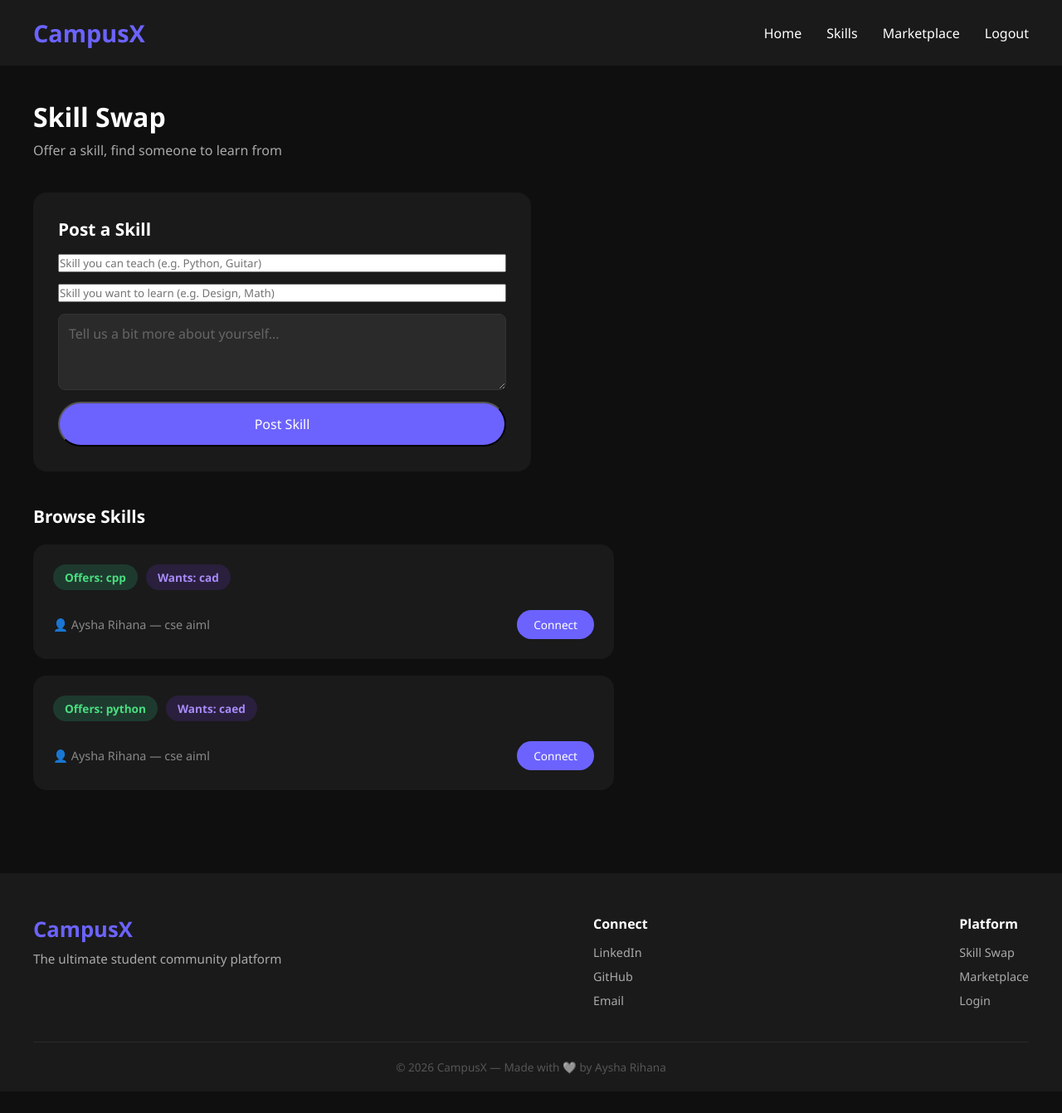
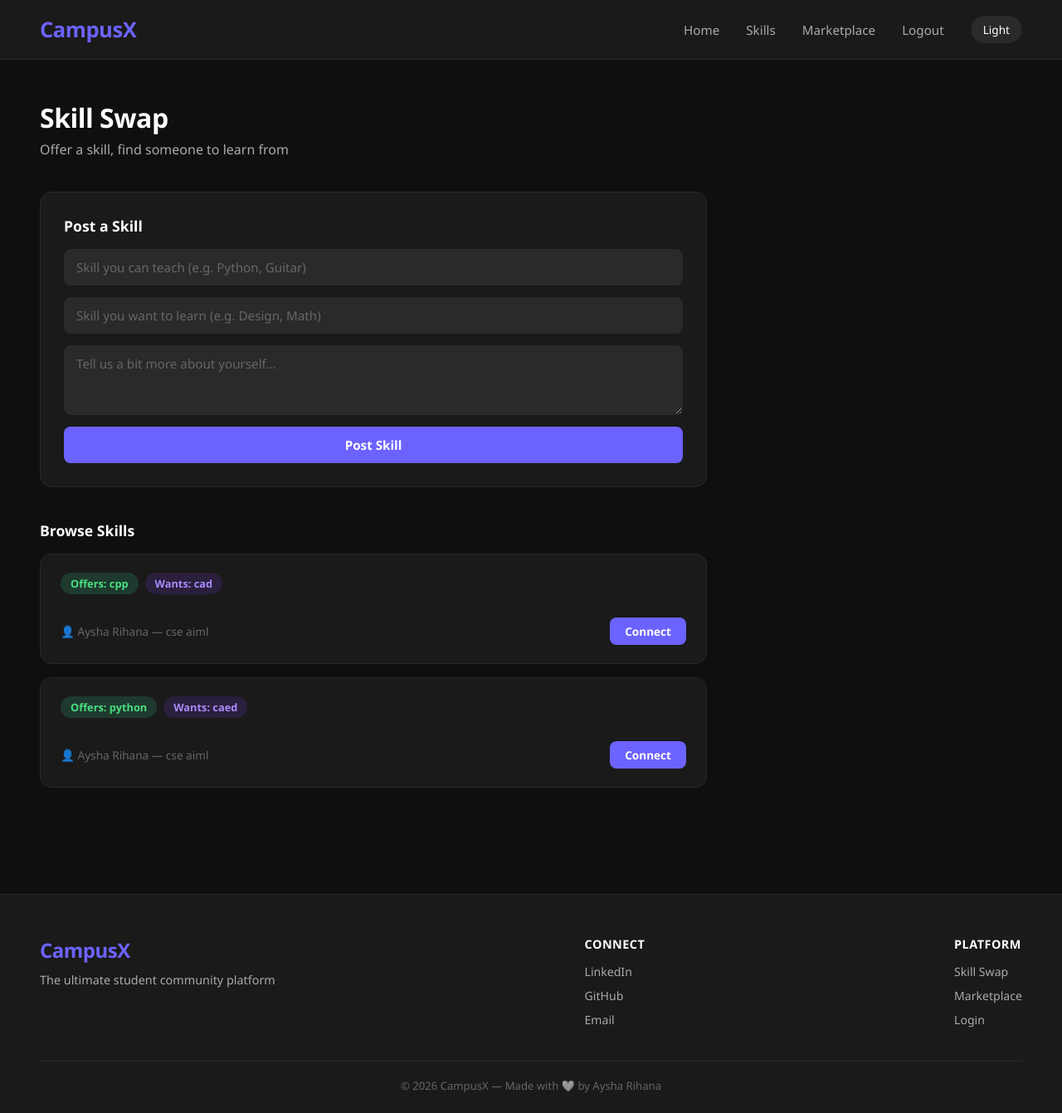
Before and after one commit to Rihana010/CampusX, a Flask app: page /skills in a window 1280 px wide. Shown: the whole page at 83% size. Before the commit the page ends 1295 px from the top, so only its background shows below. Run offline with Flask 3, Linux system fonts and the light colour scheme; a user stored in the database is signed in; data comes from the database, SQL or seed files in the repository.

Commit message:
Updated CampusX

```diff
--- a/static/css/style.css
+++ b/static/css/style.css
@@ -1,97 +1,204 @@
+:root {
+    --bg: #0f0f0f;
+    --bg2: #1a1a1a;
+    --bg3: #2a2a2a;
+    --text: #ffffff;
+    --text2: #aaaaaa;
+    --text3: #666666;
+    --accent: #6c63ff;
+    --accent-hover: #574fd6;
+    --border: #2a2a2a;
+    --card: #1a1a1a;
+    --green: #4ade80;
+    --green-bg: #1e3a2f;
+    --purple: #a78bfa;
+    --purple-bg: #2a1f3d;
+}
+
+.light {
+    --bg: #f8f8f8;
+    --bg2: #ffffff;
+    --bg3: #f0f0f0;
+    --text: #111111;
+    --text2: #555555;
+    --text3: #999999;
+    --accent: #6c63ff;
+    --accent-hover: #574fd6;
+    --border: #e5e5e5;
+    --card: #ffffff;
+    --green: #16a34a;
+    --green-bg: #dcfce7;
+    --purple: #7c3aed;
+    --purple-bg: #ede9fe;
+}
+
 * {
     margin: 0;
     padding: 0;
     box-sizing: border-box;
     font-family: 'Segoe UI', sans-serif;
+    transition: background 0.3s, color 0.3s;
 }
 
 body {
-    background: #0f0f0f;
-    color: #fff;
+    background: var(--bg);
+    color: var(--text);
+    min-height: 100vh;
 }
 
+/* NAV */
 nav {
     display: flex;
     justify-content: space-between;
     align-items: center;
-    padding: 20px 40px;
-    background: #1a1a1a;
+    padding: 18px 48px;
+    background: var(--bg2);
+    border-bottom: 1px solid var(--border);
+    position: sticky;
+    top: 0;
+    z-index: 100;
 }
 
 nav h1 {
-    color: #6c63ff;
-    font-size: 1.8rem;
+    color: var(--accent);
+    font-size: 1.6rem;
+    font-weight: 700;
+    letter-spacing: -0.5px;
 }
 
 nav ul {
     list-style: none;
     display: flex;
-    gap: 30px;
+    align-items: center;
+    gap: 32px;
 }
 
 nav ul a {
-    color: #fff;
+    color: var(--text2);
     text-decoration: none;
-    font-size: 1rem;
+    font-size: 0.95rem;
+    font-weight: 500;
 }
 
 nav ul a:hover {
-    color: #6c63ff;
+    color: var(--text);
 }
 
+/* THEME TOGGLE */
+.theme-toggle {
+    background: var(--bg3);
+    border: 1px solid var(--border);
+    color: var(--text);
+    padding: 6px 14px;
+    border-radius: 20px;
+    cursor: pointer;
+    font-size: 0.85rem;
+    font-weight: 500;
+}
+
+.theme-toggle:hover {
+    background: var(--accent);
+    color: #fff;
+    border-color: var(--accent);
+}
+
+/* HERO */
 .hero {
     display: flex;
     flex-direction: column;
     align-items: center;
     justify-content: center;
-    height: 90vh;
+    height: 88vh;
     text-align: center;
-    gap: 20px;
+    gap: 24px;
+    padding: 0 20px;
 }
 
 .hero h2 {
-    font-size: 3rem;
-    color: #fff;
+    font-size: 3.5rem;
+    font-weight: 800;
+    letter-spacing: -1.5px;
+    line-height: 1.1;
+    max-width: 700px;
+}
+
+.hero h2 span {
+    color: var(--accent);
 }
 
 .hero p {
-    font-size: 1.2rem;
-    color: #aaa;
+    font-size: 1.15rem;
+    color: var(--text2);
+    max-width: 480px;
+    line-height: 1.6;
 }
 
+.hero-btns {
+    display: flex;
+    gap: 14px;
+}
+
+/* BUTTONS */
 .btn {
-    padding: 14px 36px;
-    background: #6c63ff;
+    padding: 12px 28px;
+    background: var(--accent);
     color: #fff;
-    border-radius: 30px;
+    border-radius: 8px;
     text-decoration: none;
-    font-size: 1rem;
-    transition: 0.3s;
+    font-size: 0.95rem;
+    font-weight: 600;
+    border: none;
+    cursor: pointer;
+    transition: 0.2s;
+    display: inline-block;
 }
 
 .btn:hover {
-    background: #574fd6;
+    background: var(--accent-hover);
 }
+
+.btn.outline {
+    background: transparent;
+    border: 1.5px solid var(--border);
+    color: var(--text);
+}
+
+.btn.outline:hover {
+    border-color: var(--accent);
+    color: var(--accent);
+}
+
+.btn.small {
+    padding: 7px 18px;
+    font-size: 0.85rem;
+}
+
+/* AUTH */
 .auth-container {
     display: flex;
     justify-content: center;
     align-items: center;
-    height: 90vh;
+    min-height: 88vh;
+    padding: 40px 20px;
 }
 
 .auth-box {
-    background: #1a1a1a;
+    background: var(--card);
     padding: 40px;
     border-radius: 16px;
-    width: 400px;
+    width: 420px;
     display: flex;
     flex-direction: column;
-    gap: 20px;
+    gap: 24px;
+    border: 1px solid var(--border);
 }
 
 .auth-tabs {
     display: flex;
-    gap: 10px;
+    gap: 8px;
+    background: var(--bg3);
+    padding: 4px;
+    border-radius: 10px;
 }
 
 .tab-btn {
@@ -99,219 +206,256 @@ nav ul a:hover {
     padding: 10px;
     border: none;
     border-radius: 8px;
-    background: #2a2a2a;
-    color: #aaa;
+    background: transparent;
+    color: var(--text2);
     cursor: pointer;
-    font-size: 1rem;
+    font-size: 0.95rem;
+    font-weight: 500;
 }
 
 .tab-btn.active {
-    background: #6c63ff;
-    color: #fff;
+    background: var(--card);
+    color: var(--text);
+    box-shadow: 0 1px 4px rgba(0,0,0,0.15);
 }
 
 .tab-content {
     display: flex;
     flex-direction: column;
-    gap: 14px;
+    gap: 16px;
 }
 
 .tab-content h2 {
-    font-size: 1.5rem;
+    font-size: 1.4rem;
+    font-weight: 700;
+    letter-spacing: -0.5px;
 }
 
-.tab-content input {
-    padding: 12px;
+.tab-content input, .post-form input[type="text"],
+.post-form input[type="number"], .post-form textarea {
+    padding: 11px 14px;
     border-radius: 8px;
-    border: 1px solid #333;
-    background: #2a2a2a;
-    color: #fff;
-    font-size: 1rem;
+    border: 1.5px solid var(--border);
+    background: var(--bg3);
+    color: var(--text);
+    font-size: 0.95rem;
+    width: 100%;
+    outline: none;
 }
 
-.tab-content input::placeholder {
-    color: #666;
+.tab-content input:focus, .post-form input:focus,
+.post-form textarea:focus {
+    border-color: var(--accent);
+}
+
+.tab-content input::placeholder, .post-form input::placeholder,
+.post-form textarea::placeholder {
+    color: var(--text3);
 }
 
 .hidden {
-    display: none;
+    display: none !important;
 }
+
 form {
     display: flex;
     flex-direction: column;
     gap: 14px;
 }
+
+/* DASHBOARD */
 .dashboard {
-    padding: 60px 40px;
+    padding: 60px 48px;
     display: flex;
     flex-direction: column;
-    gap: 30px;
+    gap: 32px;
+    max-width: 1100px;
 }
 
 .dashboard h2 {
-    font-size: 2rem;
+    font-size: 2.2rem;
+    font-weight: 800;
+    letter-spacing: -1px;
+}
+
+.dashboard p {
+    color: var(--text2);
+    margin-top: 6px;
 }
 
 .dashboard-cards {
     display: flex;
     gap: 20px;
+    flex-wrap: wrap;
 }
 
 .card {
-    background: #1a1a1a;
-    padding: 30px;
-    border-radius: 16px;
-    width: 300px;
+    background: var(--card);
+    padding: 28px;
+    border-radius: 14px;
+    width: 280px;
     display: flex;
     flex-direction: column;
-    gap: 14px;
+    gap: 12px;
+    border: 1px solid var(--border);
+    transition: 0.2s;
+}
+
+.card:hover {
+    border-color: var(--accent);
+    transform: translateY(-2px);
 }
 
 .card h3 {
-    font-size: 1.4rem;
+    font-size: 1.2rem;
+    font-weight: 700;
 }
 
 .card p {
-    color: #aaa;
-}
-button[type="submit"] {
-    padding: 12px;
-    background: #6c63ff;
-    color: #fff;
-    border: none;
-    border-radius: 8px;
-    font-size: 1rem;
-    cursor: pointer;
+    color: var(--text2);
+    font-size: 0.9rem;
+    line-height: 1.5;
 }
 
-button[type="submit"]:hover {
-    background: #574fd6;
-}
+/* PAGE */
 .page-container {
-    padding: 40px;
+    padding: 48px;
     display: flex;
     flex-direction: column;
     gap: 40px;
+    max-width: 900px;
 }
 
 .page-header h2 {
     font-size: 2rem;
+    font-weight: 800;
+    letter-spacing: -0.5px;
 }
 
 .page-header p {
-    color: #aaa;
-    margin-top: 8px;
+    color: var(--text2);
+    margin-top: 6px;
 }
 
+/* FORMS */
 .post-form {
-    background: #1a1a1a;
-    padding: 30px;
-    border-radius: 16px;
+    background: var(--card);
+    padding: 28px;
+    border-radius: 14px;
     display: flex;
     flex-direction: column;
     gap: 16px;
-    max-width: 600px;
+    border: 1px solid var(--border);
 }
 
 .post-form h3 {
-    font-size: 1.3rem;
+    font-size: 1.1rem;
+    font-weight: 700;
 }
 
 .post-form textarea {
-    padding: 12px;
+    padding: 11px 14px;
     border-radius: 8px;
-    border: 1px solid #333;
-    background: #2a2a2a;
-    color: #fff;
-    font-size: 1rem;
+    border: 1.5px solid var(--border);
+    background: var(--bg3);
+    color: var(--text);
+    font-size: 0.95rem;
     resize: vertical;
+    font-family: 'Segoe UI', sans-serif;
 }
 
-.post-form textarea::placeholder {
-    color: #666;
-}
-
+/* LISTINGS */
 .listings {
     display: flex;
     flex-direction: column;
-    gap: 20px;
+    gap: 16px;
 }
 
 .listings h3 {
-    font-size: 1.3rem;
+    font-size: 1.1rem;
+    font-weight: 700;
 }
 
 .listing-card {
-    background: #1a1a1a;
-    padding: 24px;
-    border-radius: 16px;
+    background: var(--card);
+    padding: 22px 24px;
+    border-radius: 14px;
     display: flex;
     flex-direction: column;
     gap: 12px;
-    max-width: 700px;
+    border: 1px solid var(--border);
+    transition: 0.2s;
+}
+
+.listing-card:hover {
+    border-color: var(--accent);
 }
 
 .listing-top {
     display: flex;
-    gap: 10px;
+    gap: 8px;
     flex-wrap: wrap;
+    align-items: center;
 }
 
 .tag {
-    padding: 6px 14px;
+    padding: 4px 12px;
     border-radius: 20px;
-    font-size: 0.85rem;
+    font-size: 0.8rem;
     font-weight: 600;
 }
 
 .tag.offer {
-    background: #1e3a2f;
-    color: #4ade80;
+    background: var(--green-bg);
+    color: var(--green);
 }
 
 .tag.want {
-    background: #2a1f3d;
-    color: #a78bfa;
+    background: var(--purple-bg);
+    color: var(--purple);
 }
 
 .listing-card p {
-    color: #aaa;
+    color: var(--text2);
+    font-size: 0.92rem;
+    line-height: 1.5;
+}
+
+.listing-card h4 {
+    font-size: 1.05rem;
+    font-weight: 600;
 }
 
 .listing-footer {
     display: flex;
     justify-content: space-between;
     align-items: center;
+    margin-top: 4px;
 }
 
 .user-name {
-    color: #888;
-    font-size: 0.9rem;
-}
-
-.btn.small {
-    padding: 8px 20px;
+    color: var(--text3);
     font-size: 0.85rem;
 }
 
-.empty {
-    color: #666;
-    font-style: italic;
-}
 .price {
-    font-size: 1.2rem;
+    font-size: 1.1rem;
     font-weight: 700;
-    color: #4ade80;
+    color: var(--green);
 }
 
-.listing-card h4 {
-    font-size: 1.1rem;
-    color: #fff;
+.empty {
+    color: var(--text3);
+    font-style: italic;
+    font-size: 0.95rem;
 }
+
+/* FOOTER */
 footer {
-    background: #1a1a1a;
-    padding: 50px 40px 20px;
-    margin-top: 60px;
+    background: var(--bg2);
+    border-top: 1px solid var(--border);
+    padding: 50px 48px 24px;
+    margin-top: 80px;
 }
 
 .footer-content {
@@ -323,20 +467,17 @@ footer {
 }
 
 .footer-left h2 {
-    color: #6c63ff;
-    font-size: 1.6rem;
+    color: var(--accent);
+    font-size: 1.5rem;
+    font-weight: 700;
     margin-bottom: 8px;
+    letter-spacing: -0.5px;
 }
 
 .footer-left p {
-    color: #aaa;
-    font-size: 0.95rem;
-}
-
-.footer-left .college {
-    margin-top: 6px;
-    color: #666;
-    font-size: 0.85rem;
+    color: var(--text2);
+    font-size: 0.9rem;
+    line-height: 1.6;
 }
 
 .footer-links {
@@ -346,26 +487,45 @@ footer {
 }
 
 .footer-links h4 {
-    color: #fff;
-    font-size: 1rem;
+    color: var(--text);
+    font-size: 0.9rem;
+    font-weight: 700;
     margin-bottom: 4px;
+    text-transform: uppercase;
+    letter-spacing: 0.5px;
 }
 
 .footer-links a {
-    color: #aaa;
+    color: var(--text2);
     text-decoration: none;
-    font-size: 0.9rem;
+    font-size: 0.88rem;
     transition: 0.2s;
 }
 
 .footer-links a:hover {
-    color: #6c63ff;
+    color: var(--accent);
 }
 
 .footer-bottom {
-    border-top: 1px solid #2a2a2a;
+    border-top: 1px solid var(--border);
     padding-top: 20px;
     text-align: center;
-    color: #555;
-    font-size: 0.85rem;
+    color: var(--text3);
+    font-size: 0.82rem;
 }
+
+button[type="submit"] {
+    padding: 12px;
+    background: var(--accent);
+    color: #fff;
+    border: none;
+    border-radius: 8px;
+    font-size: 0.95rem;
+    font-weight: 600;
+    cursor: pointer;
+    transition: 0.2s;
+}
+
+button[type="submit"]:hover {
+    background: var(--accent-hover);
+}
--- a/templates/skills.html
+++ b/templates/skills.html
@@ -15,6 +15,7 @@
             <li><a href="/skills">Skills</a></li>
             <li><a href="/marketplace">Marketplace</a></li>
             <li><a href="/logout">Logout</a></li>
+            <li><button class="theme-toggle" onclick="toggleTheme()">Light</button></li>
         </ul>
     </nav>
 
@@ -78,5 +79,12 @@
         <p>© 2026 CampusX — Made with 🩶 by Aysha Rihana</p>
     </div>
 </footer>
+<script>
+    function toggleTheme() {
+        document.body.classList.toggle('light');
+        const btn = document.querySelector('.theme-toggle');
+        btn.textContent = document.body.classList.contains('light') ? 'Dark' : 'Light';
+    }
+</script>
 </body>
 </html>
```
Also changed, not shown: templates/auth.html (+8 -0 lines), templates/dashboard.html (+8 -0 lines), templates/index.html (+8 -0 lines), templates/marketplace.html (+8 -0 lines).
